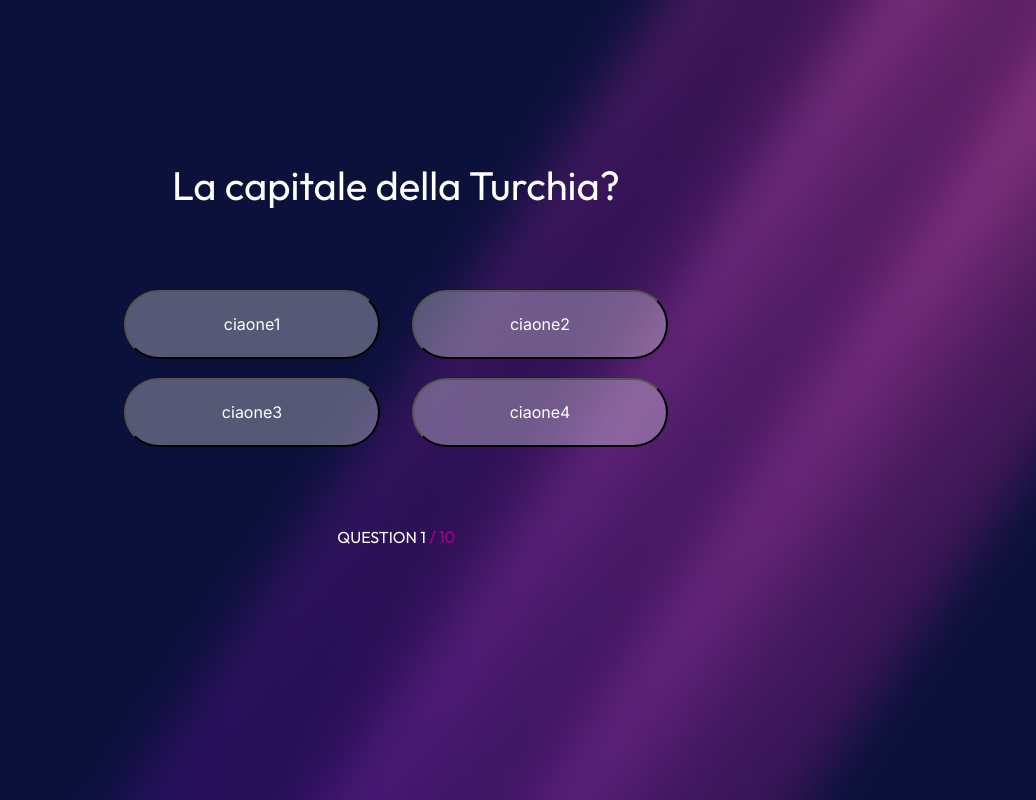
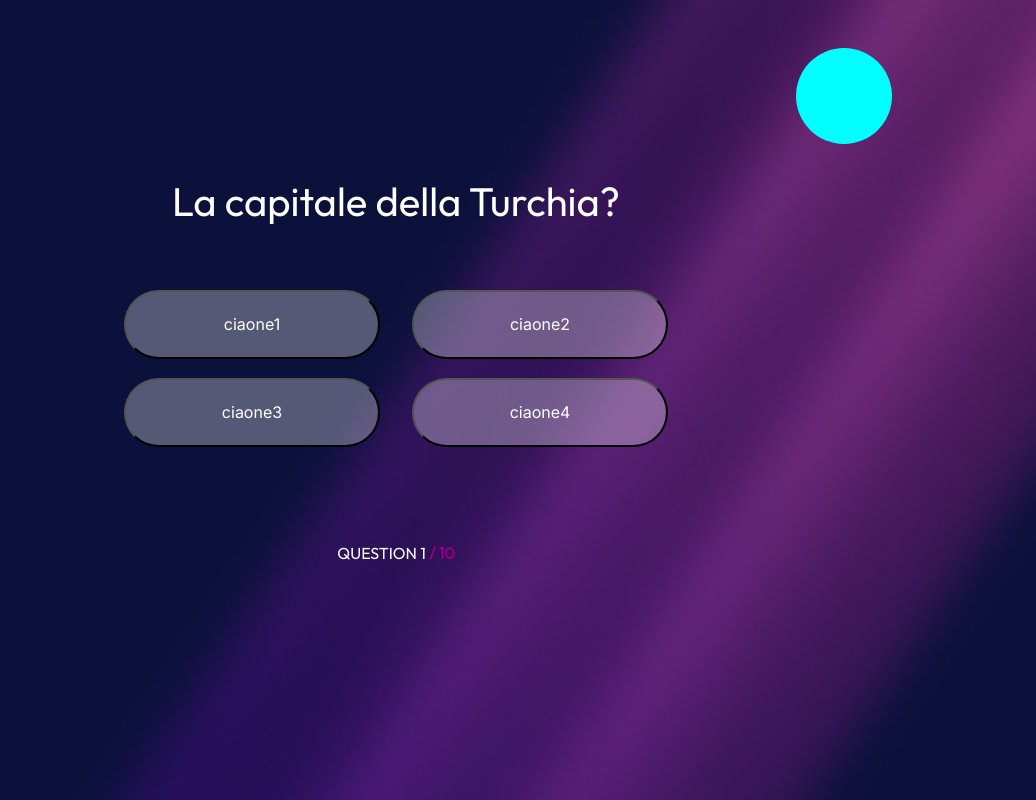
Before and after one commit to chri3092/giovani, a plain HTML site: page domanda.html in a window 1280 px wide. Shown: the full height of the page, 244-1280 px from the left. Drawn offline with Linux system fonts and the light colour scheme.

Commit message:
ritocchi a proporzioni e posto timer

```diff
--- a/domanda.css
+++ b/domanda.css
@@ -65,8 +65,8 @@ div[class="elenco-risposte"] .box-risposta:hover {
 }
 
 p[class="domanda"] {
-  margin-bottom: -14rem;
-  margin-top: 10rem;
+  margin-bottom: -15rem;
+  margin-top: 11rem;
   color: white;
   padding-bottom: 3rem;
   font-size: 40px;
@@ -74,10 +74,20 @@ p[class="domanda"] {
 
 p[class="numero-domanda"] {
   color: white;
-  margin-top: 5rem;
+  margin-top: 6rem;
 }
 
 .purple {
   color: #900080;
   font-weight: bold;
 }
+
+.timer {
+  position: absolute;
+  top: 3rem;
+  right: 9rem;
+  width: 6rem;
+  height: 6rem;
+  border-radius: 50px;
+  background-color: aqua;
+}
--- a/domanda.html
+++ b/domanda.html
@@ -10,6 +10,7 @@
   <body class="bg-image">
     <nav>
       <img class="logo" src="./assets/epicode_logo.png" alt="">
+      <div class="timer"></div>
     </nav>
     <main>
       <div class="domanda-risposte-flex">
```
